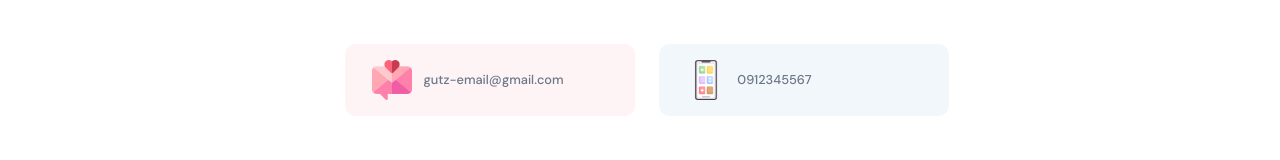
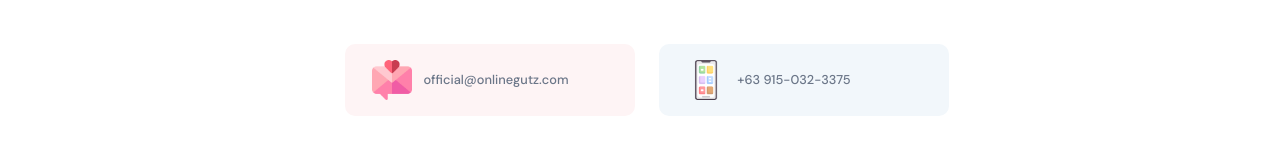
Before and after one commit to Gutz-online-application-services/React_frontend_CMS, a React (Vite) app: page / in a window 1280 px wide. Shown: the part 4171-4331 px from the top of the page. Built offline with nearby package versions, Linux system fonts and the light colour scheme; no server answers.

Commit message:
header updatet

```diff
--- a/src/container/Footer/Footer.jsx
+++ b/src/container/Footer/Footer.jsx
@@ -47,13 +47,13 @@ function Footer() {
         <div className="app__footer-card">
           <img src={images.email} alt="email" />
           <a href="mailto:gutz-email@gmail.com" className="p-text">
-            gutz-email@gmail.com
+            official@onlinegutz.com
           </a>
         </div>
         <div className="app__footer-card">
           <img src={images.mobile} alt="mobile" />
           <a href="" className="p-text">
-            0912345567
+            +63 915-032-3375
           </a>
         </div>
       </div>
```
